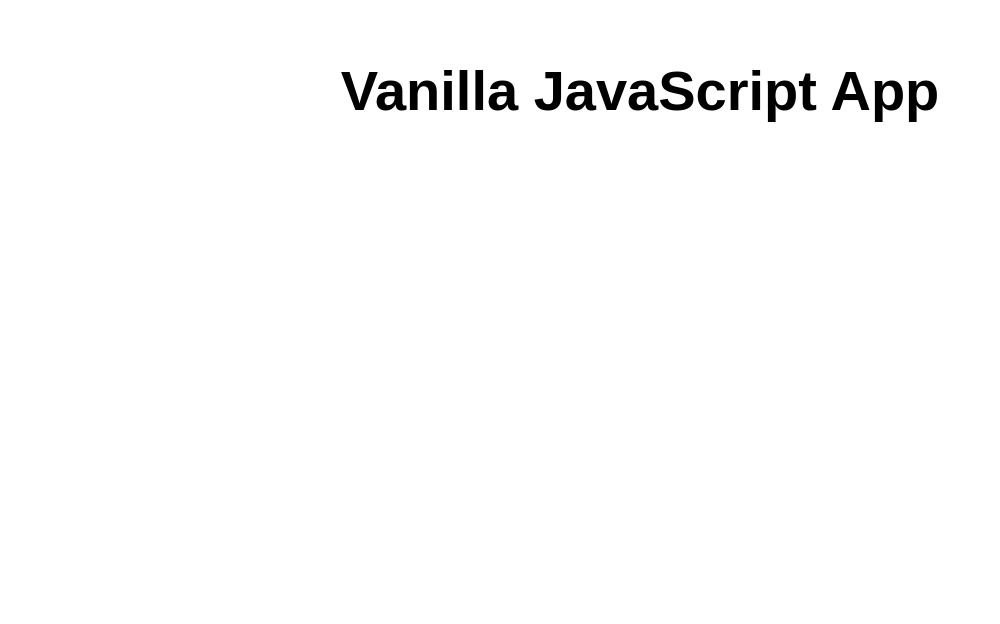
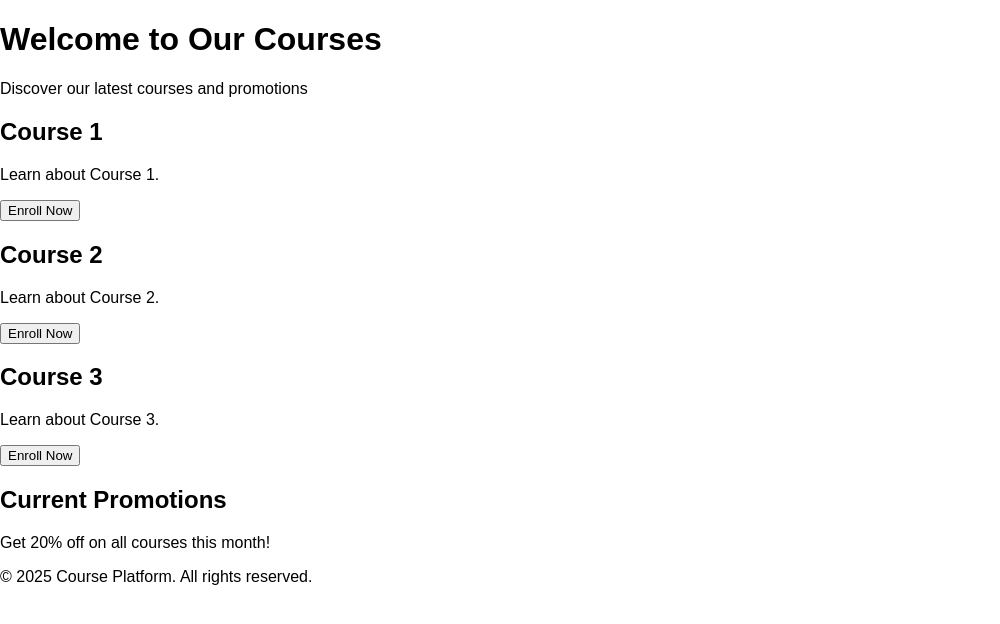
Before and after one commit to musab05/static-web-app, a website: page src/index.html in a window 1280 px wide. Shown: the whole page, without its empty margins (0-1000 px from the left). Drawn offline with Linux system fonts and the light colour scheme.

Commit message:
Update index.html

```diff
--- a/src/index.html
+++ b/src/index.html
@@ -1,17 +1,42 @@
 <!DOCTYPE html>
 <html lang="en">
+<head>
+    <meta charset="UTF-8">
+    <meta name="viewport" content="width=device-width, initial-scale=1.0">
+    <title>Course Offerings</title>
+    <link rel="stylesheet" href="styles.css">
+</head>
+<body>
+    <header>
+        <h1>Welcome to Our Courses</h1>
+        <p>Discover our latest courses and promotions</p>
+    </header>
 
-<head>
-  <meta charset="UTF-8">
-  <meta name="viewport" content="width=device-width, initial-scale=1.0">
-  <link rel="stylesheet" href="styles.css">
-  <title>Vanilla JavaScript App</title>
-</head>
+    <section class="courses">
+        <div class="course">
+            <h2>Course 1</h2>
+            <p>Learn about Course 1.</p>
+            <button>Enroll Now</button>
+        </div>
+        <div class="course">
+            <h2>Course 2</h2>
+            <p>Learn about Course 2.</p>
+            <button>Enroll Now</button>
+        </div>
+        <div class="course">
+            <h2>Course 3</h2>
+            <p>Learn about Course 3.</p>
+            <button>Enroll Now</button>
+        </div>
+    </section>
 
-<body>
-  <main>
-    <h1>Vanilla JavaScript App</h1>
-  </main>
+    <section class="promotions">
+        <h2>Current Promotions</h2>
+        <p>Get 20% off on all courses this month!</p>
+    </section>
+
+    <footer>
+        <p>&copy; 2025 Course Platform. All rights reserved.</p>
+    </footer>
 </body>
-
 </html>
```
